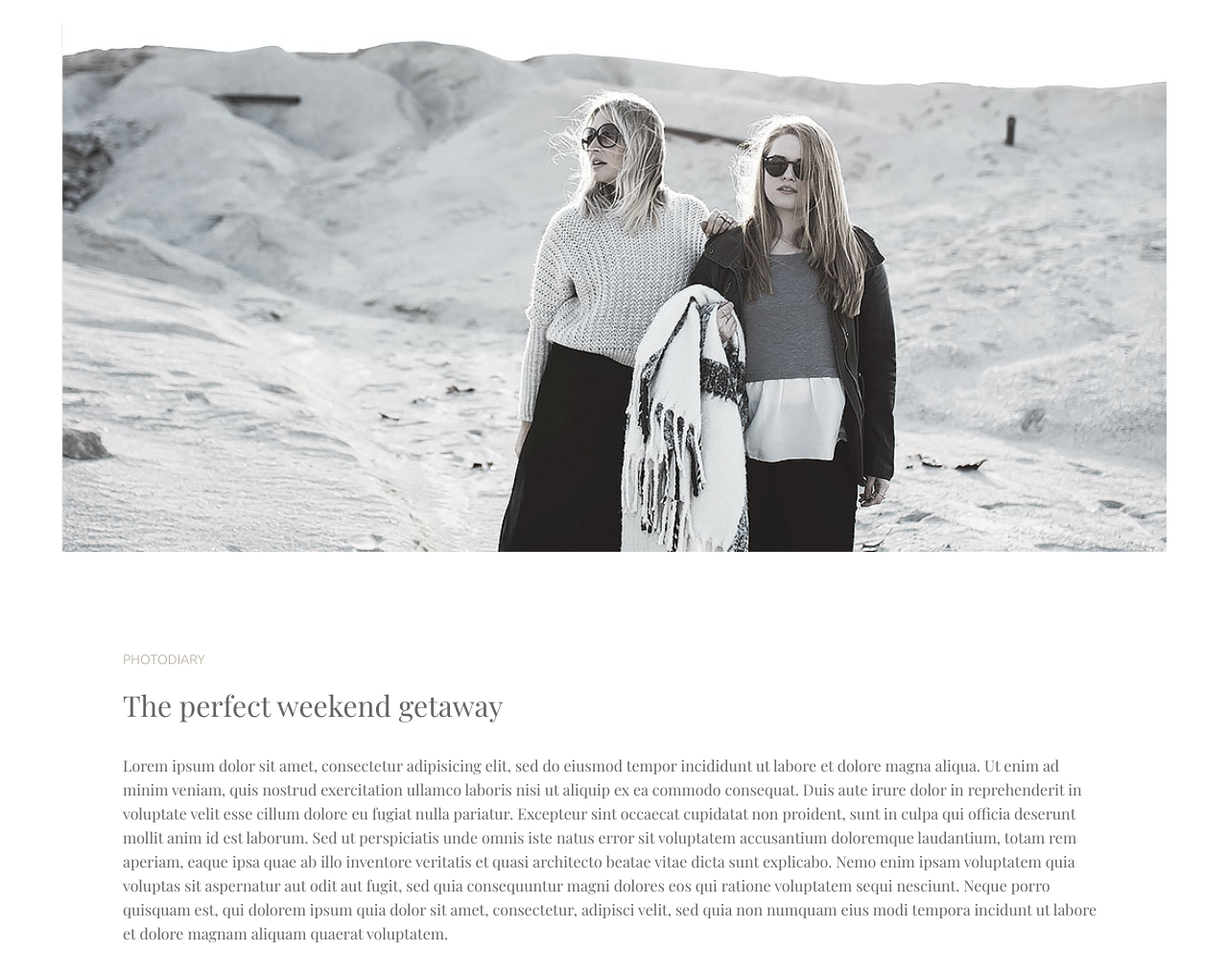
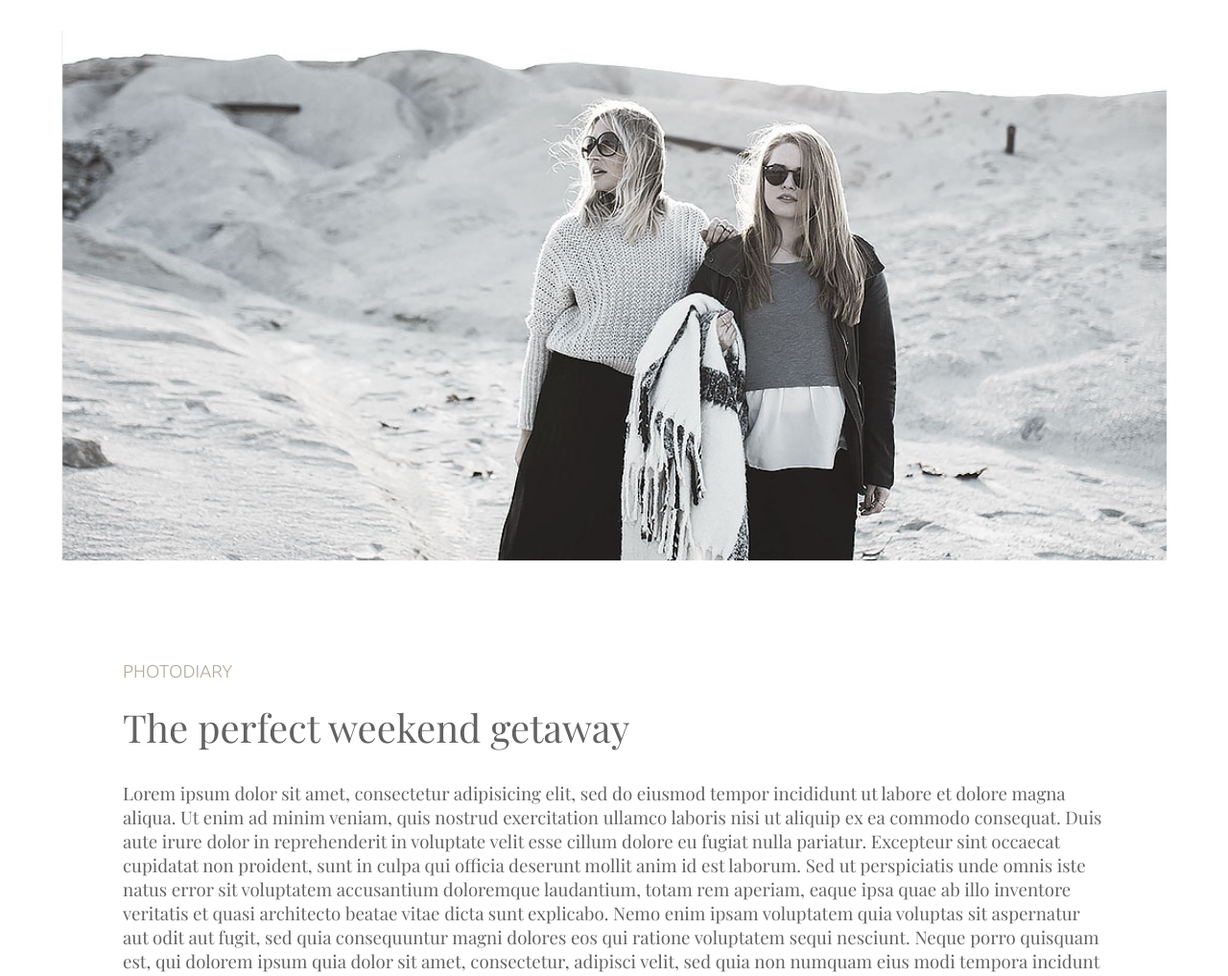
Before and after one commit to Maliha-Moumi/Minimo, a plain HTML site: page index.html in a window 1280 px wide. Shown: the part 78-1095 px from the top of the page at 96% size. Drawn offline with nearby package versions, Linux system fonts and the light colour scheme.

Commit message:
Update style.css

```diff
--- a/css/style.css
+++ b/css/style.css
@@ -2,7 +2,7 @@
 body{ margin:0px;
       padding:0px;
       font-family: 'Playfair Display', serif;
-      font-size: 16px;
+      font-size:14pt;
       font-weight:400;
       color: #626262;
 
@@ -47,14 +47,14 @@ header{padding:20px 0;
 .p_content{}
 .c_light{margin:0;
         font-family: 'Ubuntu', sans-serif;
-        font-size:14px;
+        font-size:14pt;
         font-weight:300;
         color:#b4ad9e;
         text-transform:uppercase;
        }
 .c_h1{margin-top:20px ;
       margin-bottom:30px;
-      font-size:30px;
+      font-size:30pt;
       font-weight:400;}
 .c_text{margin:0;
        line-height: 25px;}
@@ -78,7 +78,7 @@ header{padding:20px 0;
            margin:0 auto;
            text-align: center;}
 
-.newsletter h2 {font-size: 30px;
+.newsletter h2 {font-size: 30pt;
     margin-top: 0px;
     margin-bottom: 50px;
     margin-right: 125px;}
@@ -98,6 +98,7 @@ input {font-family:'Playfair Display', serif;
 }
 .email .sendbtn {border: none;
     margin-left: -37px;
+    box-shadow:none;
 }
 /**newsletter end**/
  /**blog2 start**/
```
